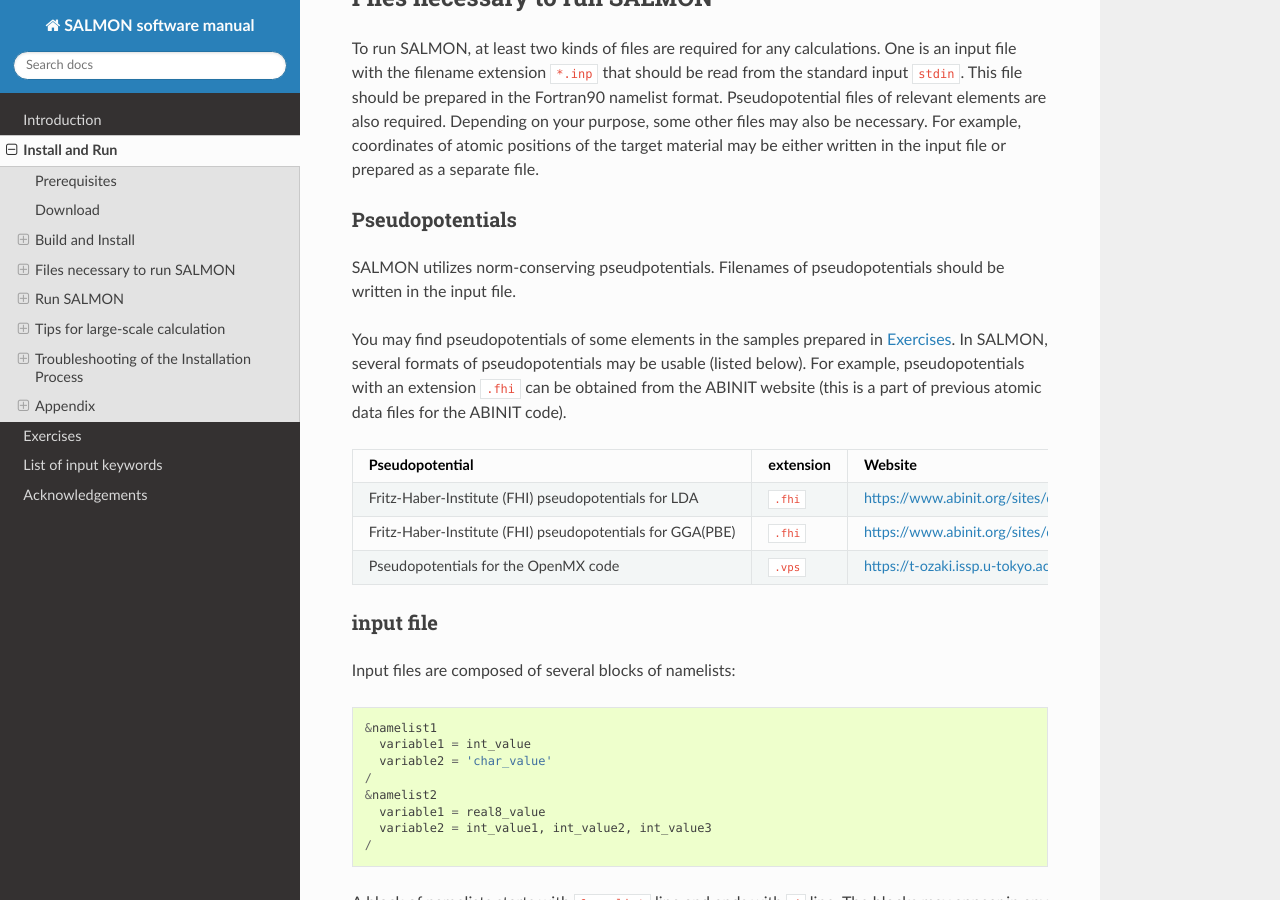
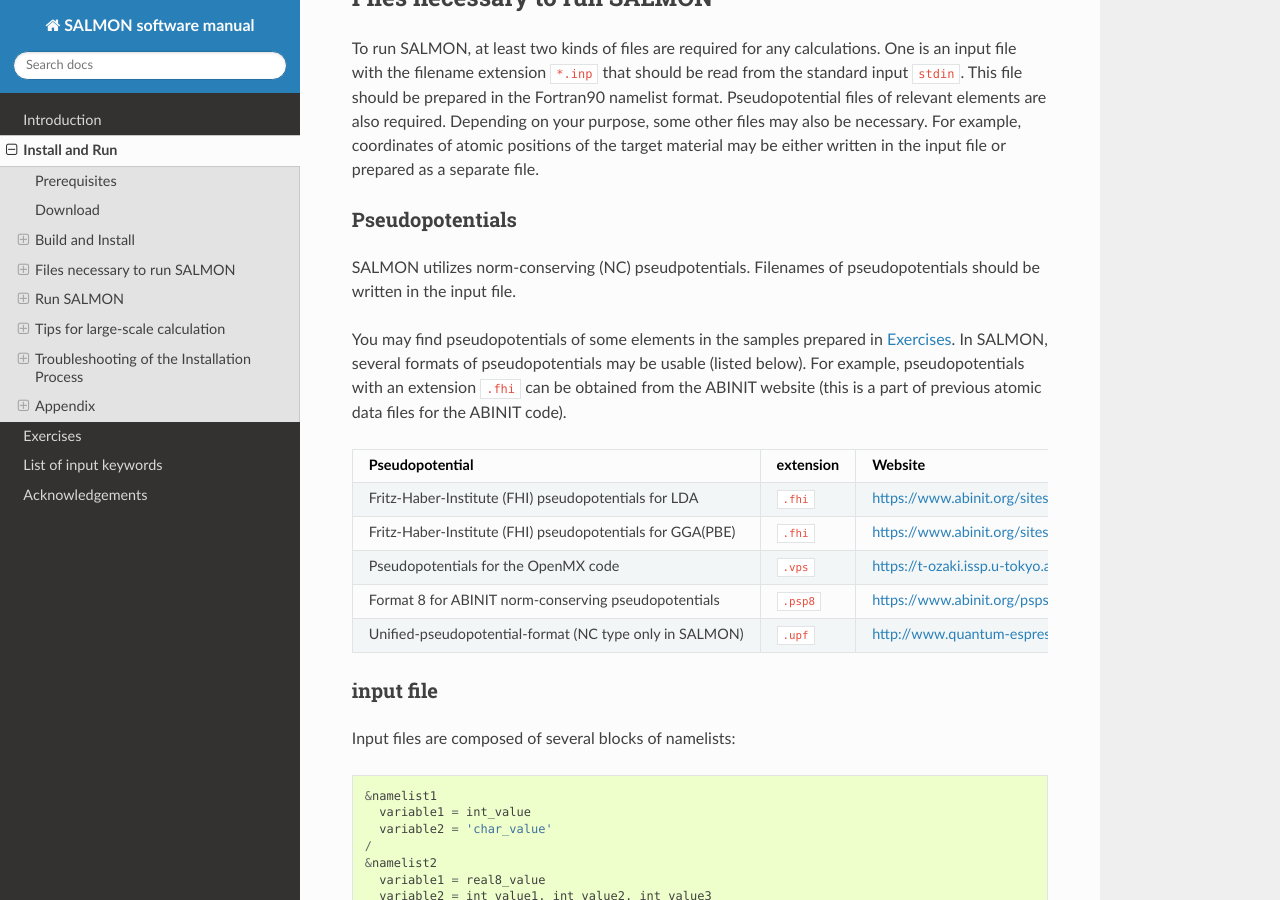
Before and after one commit to SALMON-TDDFT/SALMON-DOCS, a Sphinx documentation site: the page built from source/install_and_run.rst, in a window 1280 px wide and 900 px high, scrolled down 3485 px. Built offline with Sphinx 7.4.7 and the Read the Docs theme 2.0.0, drawn with Linux system fonts in a browser that asks for light colours; formulas are drawn with MathJax 3.

Commit message:
Update install_and_run.rst

```diff
--- a/source/install_and_run.rst
+++ b/source/install_and_run.rst
@@ -159,7 +159,7 @@ For example, coordinates of atomic positions of the target material may be eithe
 Pseudopotentials
 ~~~~~~~~~~~~~~~~~~~~~~~~~~~~~
 
-SALMON utilizes norm-conserving pseudpotentials.
+SALMON utilizes norm-conserving (NC) pseudpotentials.
 Filenames of pseudopotentials should be written in the input file.
 
 You may find pseudopotentials of some elements in the samples prepared in :any:`Exercises`.
@@ -172,6 +172,10 @@ Pseudopotential                                            extension      Websit
 Fritz-Haber-Institute (FHI) pseudopotentials for LDA       ``.fhi``       https://www.abinit.org/sites/default/files/PrevAtomicData/psp-links/lda_fhi.html
 Fritz-Haber-Institute (FHI) pseudopotentials for GGA(PBE)  ``.fhi``       https://www.abinit.org/sites/default/files/PrevAtomicData/psp-links/gga_fhi.html
 Pseudopotentials for the OpenMX code                       ``.vps``       https://t-ozaki.issp.u-tokyo.ac.jp/vps_pao2019/
+Format 8 for ABINIT norm-conserving pseudopotentials       ``.psp8``      https://www.abinit.org/psps_abinit ,
+                                                                          http://www.pseudo-dojo.org/
+Unified-pseudopotential-format (NC type only in SALMON)    ``.upf``       http://www.quantum-espresso.org/pseudopotentials/unified-pseudopotential-format ,
+                                                                          http://www.pseudo-dojo.org/
 =========================================================  =============  =====================================================================================
 
 
```
